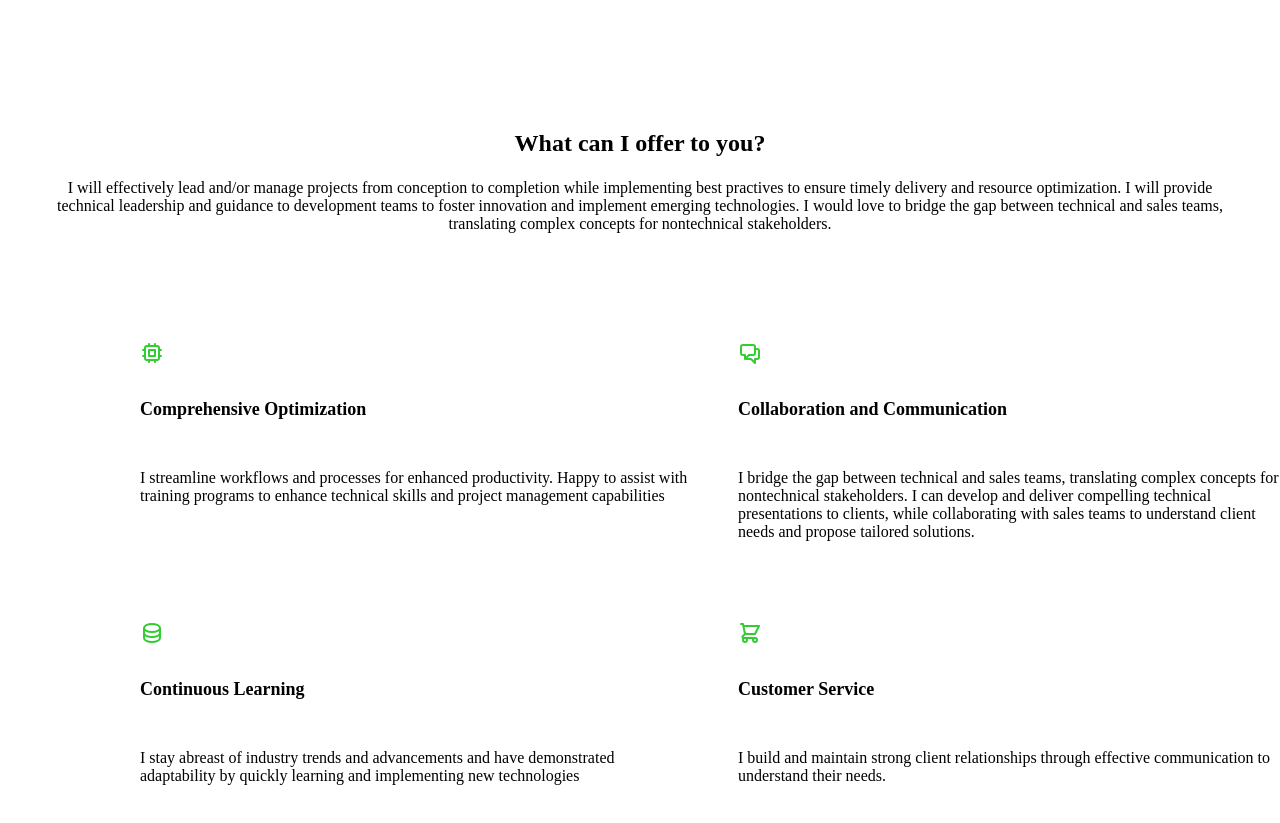
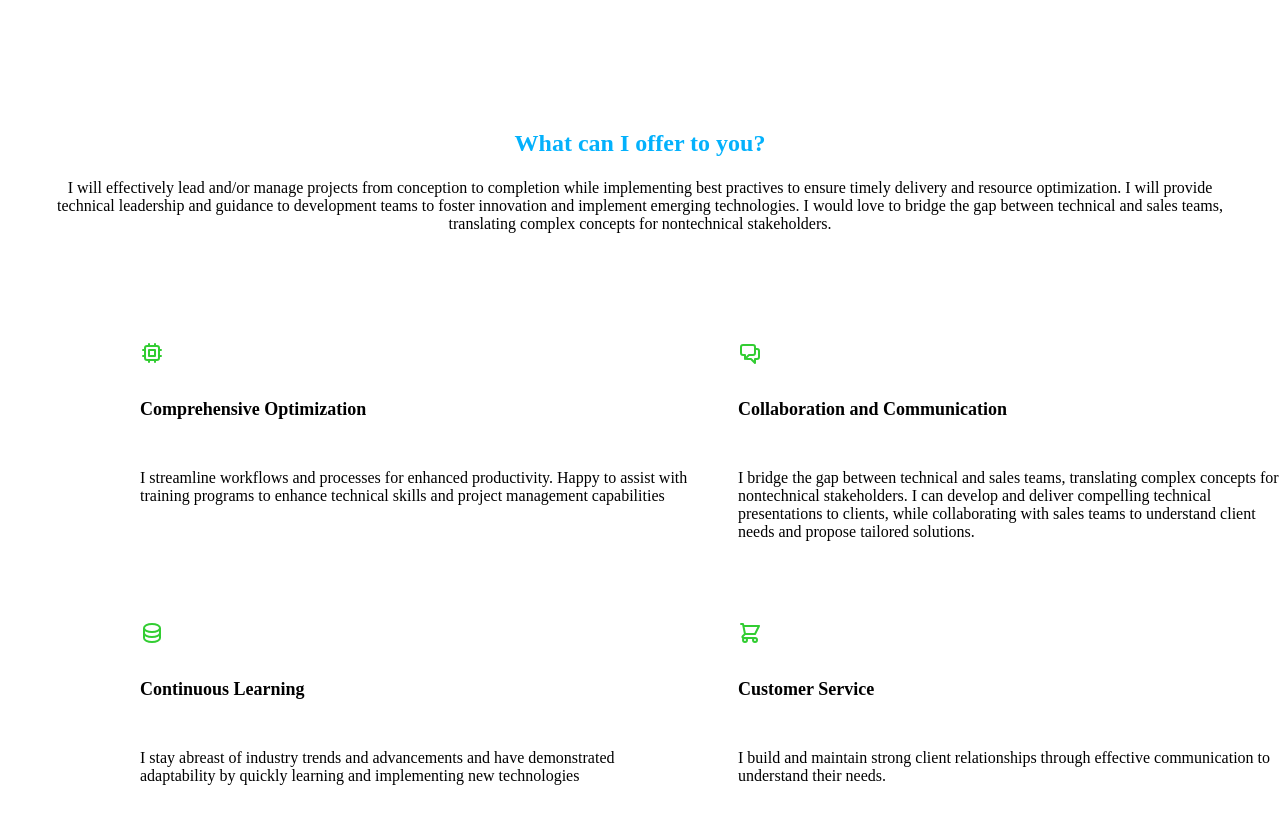
Before and after one commit to mjngit/portfolio, a React app: page /deposit in a window 1280 px wide. Shown: the part 1300-2123 px from the top of the page. Built offline with nearby package versions, Linux system fonts and the light colour scheme; no server answers; the HTML template or start-up script is replaced by a standard one; what react-swipeable-views-utils would draw is missing.

Commit message:
home style update

```diff
--- a/src/Components/HomeComponents/HomeV2.js
+++ b/src/Components/HomeComponents/HomeV2.js
@@ -119,7 +119,7 @@ function HomeV2() {
             <section className="py-8" style={{ paddingTop: '4rem', paddingBottom: '4rem'}}>
                 <div className="container mx-auto">
                     <div className="p-4 mx-auto text-center md:px-10 lg:px-32 xl:max-w-3xl" style={{ padding: '4px', textAlign: 'center'}}>
-                        <h2 className="text-2xl font-bold leadi sm:text-4xl" style={{ fontSize: '1.5rem', lineHeight: '2rem', fontWeight: 'bold'}}>What can I offer to you?</h2>
+                        <h2 className="text-2xl font-bold leadi sm:text-4xl" style={{ fontSize: '1.5rem', lineHeight: '2rem', fontWeight: 'bold', color: '#03b1fc'}}>What can I offer to you?</h2>
                         <p className="px-8 my-4" style={{ paddingLeft: '32px', paddingRight: '32px', marginBottom: '48px', marginTop: '16px', marginBottom: '16px'}}>I will effectively lead and/or manage projects from conception to completion while implementing
                         best practives to ensure timely delivery and resource optimization. I will provide technical leadership and guidance to
                         development teams to foster innovation and implement emerging technologies. I would love to bridge the gap between technical and sales teams,
```
Also changed, not shown: 1 other file (tests, documents, lock files or other folders).
